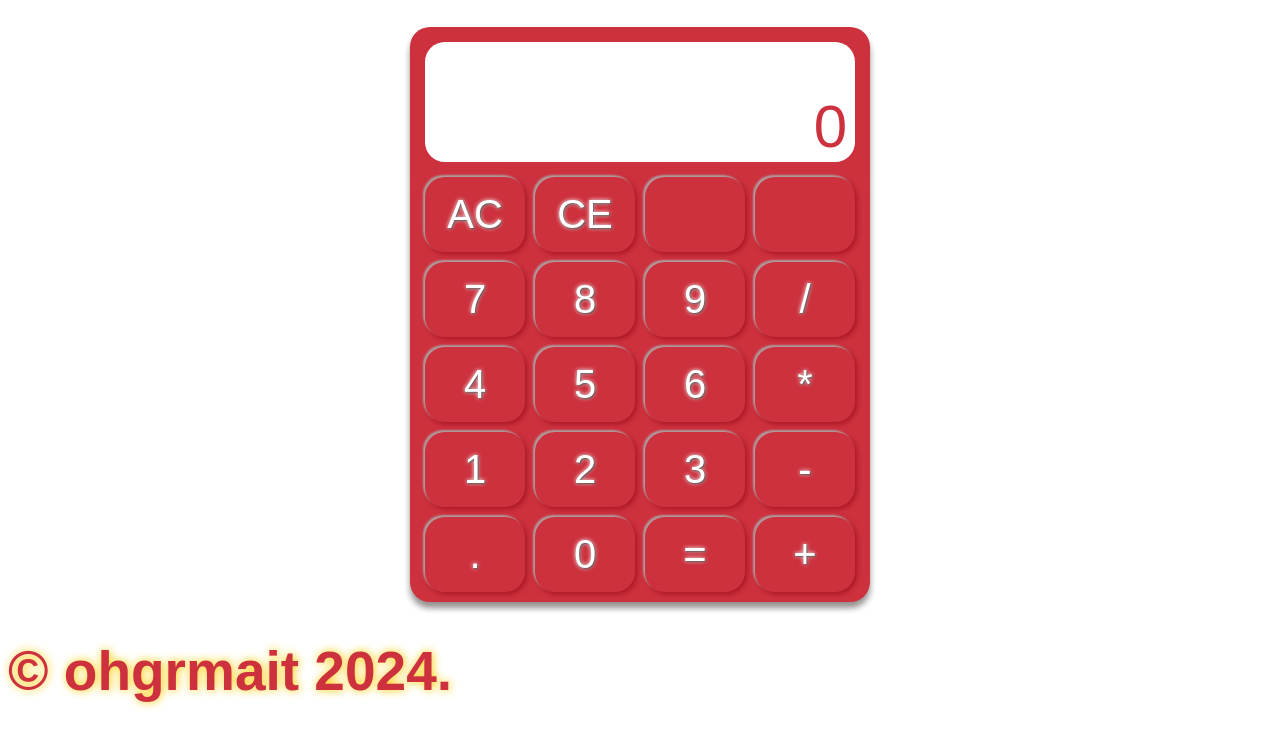
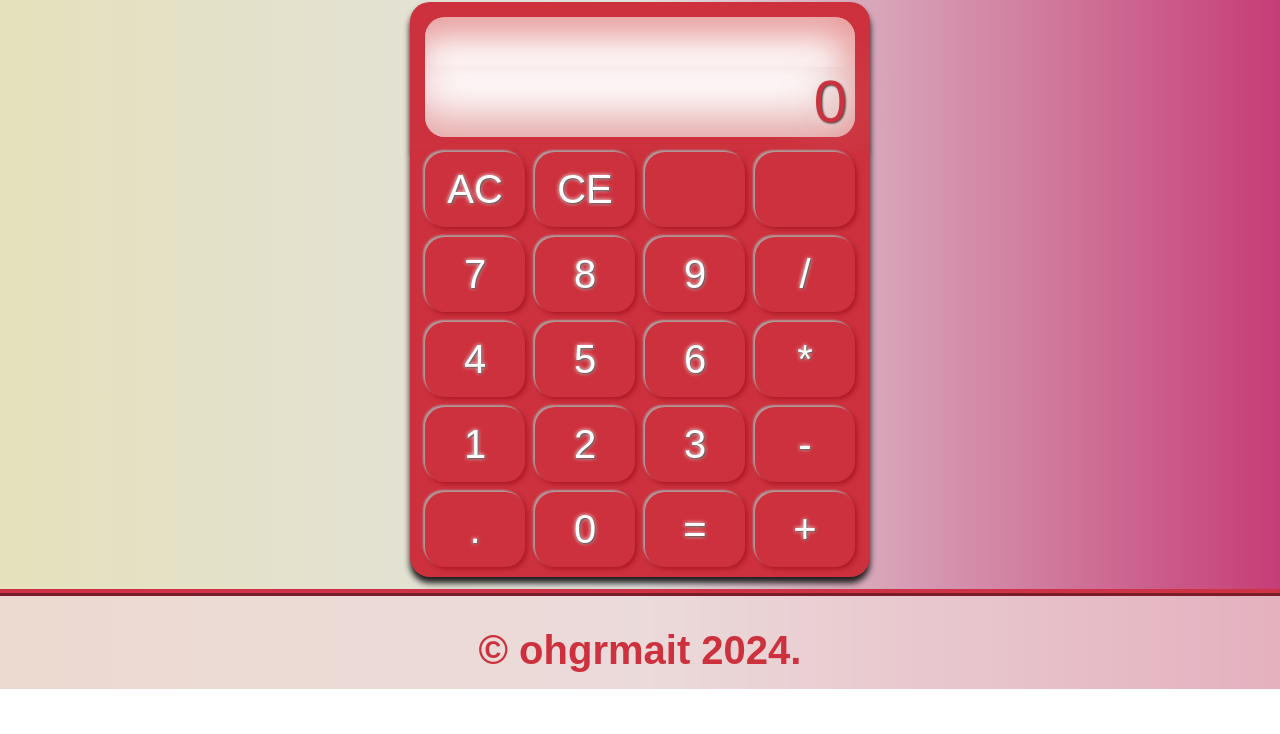
Before and after one commit to ohgrmait/calculator, a plain HTML site: page index.html in a window 1280 px wide. Shown: the part 111-845 px from the top of the page. After the commit the page ends 800 px from the top, so only its background shows below. Drawn offline with Linux system fonts and the light colour scheme; a web font is replaced by a local one.

Commit message:
Organize and apply CSS for header and footer

```diff
--- a/css/styles.css
+++ b/css/styles.css
@@ -14,106 +14,119 @@ html {
 }
 
 body {
-  background-color: hsl(0, 0%, 100%);
+  margin: 0;
+  display: flex;
+  height: 100vh;
+  flex-direction: column;
   background-repeat: no-repeat;
-  height: 100vh;
+  background: linear-gradient(0.25turn, #e5e1bc, #e2e2e0, #c63d76);
 }
 
-h1 {
+.header, .footer {
+  height: 100px;
+  display: flex;
+  color: #CC313D;
+  user-select: none;
+  padding-top: 15px;
+  align-items: center;
+  justify-content: center;
   font-family: "Akronim", sans-serif;
-  font-size: 55px;
-  color: #CC313D;
-  text-shadow: #FC0 1px 0 10px;
+  background-color: rgba(239, 217, 217, 0.747);
+}
+
+.header {
+  font-size: 35px;
+  border-bottom: 2mm ridge rgb(205, 50, 71);
+}
+
+.footer {
+  font-size: 20px;
+  border-top: 2mm ridge rgb(205, 50, 71);
 }
 
 .main-container {
+  flex: 1;
   width: 460px;
   display: flex;
+  margin: 0 auto;
+  align-items: center;
   flex-direction: column;
   justify-content: center;
-  align-items: center;
-  margin: 0 auto;
 }
 
 .display {
+  border: none;
+  padding: 15px;
   user-select: none;
   background-color: #CC313D;
-  padding: 15px;
-  border: none;
   border-top-left-radius: 20px;
   border-top-right-radius: 20px;
-  box-shadow: 0 6px 6px #958f8f;
+  box-shadow: 0 6px 6px #090909;
 }
 
 .minor-display,
 .major-display {
   padding: 8px;
   width: 430px;
+  display: flex;
+  font-size: 50px;
   text-align: right;
-  font-size: 50px;
+  align-items: center;
+  justify-content: flex-end;
   background-color: white;
 }
 
 .minor-display {
   height: 50px;
+  font-size: 40px;
+  color: #CC313D;
+  overflow: hidden;
+  white-space: nowrap;
   border-top-left-radius: 20px;
   border-top-right-radius: 20px;
   font-family: "Rationale", sans-serif;
-  font-weight: 200;
-  font-size: 40px;
-  display: flex;
-  justify-content: flex-end;
-  align-items: center;
-  color: #CC313D;
+  box-shadow: inset -9px 20px 35px 1px rgba(198, 11, 11, 0.397);
 }
 
 .major-display {
   height: 70px;
-  font-family: "Iceberg", sans-serif;
+  font-size: 60px;
+  color: #CC313D;
   border-bottom-left-radius: 20px;
   border-bottom-right-radius: 20px;
-  font-weight: 300;
-  font-size: 60px;
-  display: flex;
-  justify-content: flex-end;
-  align-items: center;
-  color: #CC313D;
-}
-
-.minor-display {
-  display: flex;
-  justify-content: flex-end;
-  white-space: nowrap;
-  overflow: hidden;
+  font-family: "Iceberg", sans-serif;
+  text-shadow: 1px 1px 2px rgb(69, 67, 67), 0 0 1em rgb(212, 196, 196),
+    0 0 0.2em rgb(236, 228, 228);
+  box-shadow: inset -12px -20px 45px 1px rgba(195, 52, 52, 0.456);
 }
 
 .buttons {
+  gap: 10px;
+  border: none;
   display: flex;
   flex-wrap: wrap;
+  align-items: center;
   justify-content: center;
-  align-items: center;
+  padding: 0 10px 10px 10px;
   background-color: #CC313D;
-  gap: 10px;
-  padding: 0 10px 10px 10px;
-  border: none;
-  box-shadow: 0 6px 6px #958f8f;
+  box-shadow: 0 6px 6px #1d1c1c;
   border-bottom-left-radius: 20px;
   border-bottom-right-radius: 20px;
 }
 
 .btn {
+  height: 75px;
+  border: none;
+  color: white;
+  font-size: 40px;
+  cursor: pointer;
   flex-basis: 100px;
-  height: 75px;
-  font-size: 40px;
+  user-select: none;
+  border-radius: 20px;
+  background-color: #CC313D;
   font-family: "Joti One", sans-serif;
-  background-color: #CC313D;
-  color: white;
+  box-shadow: -2px -2px 2px #af9d9e, 2px 2px 5px #a91622;
   text-shadow: 1px 1px 2px rgb(89, 85, 85), 0 0 0.1em rgb(255, 255, 255);
-  border: none;
-  border-radius: 20px;
-  box-shadow: -2px -2px 2px #af9d9e, 2px 2px 5px #a91622;
-  cursor: pointer;
-  user-select: none;
 }
 
 .btn:hover {
```
